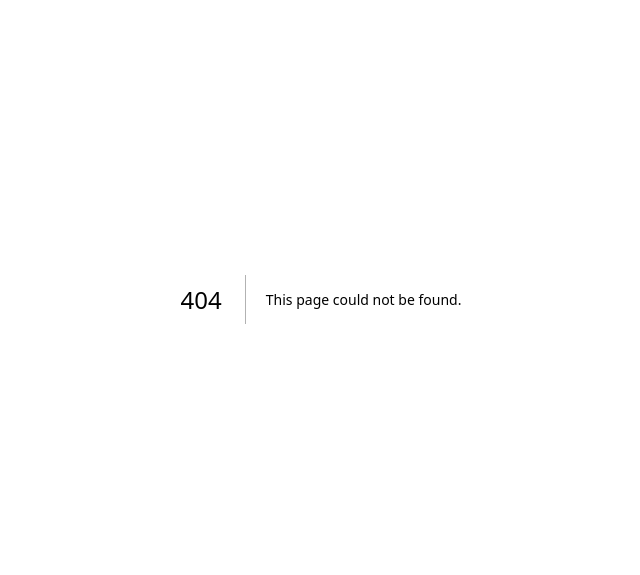
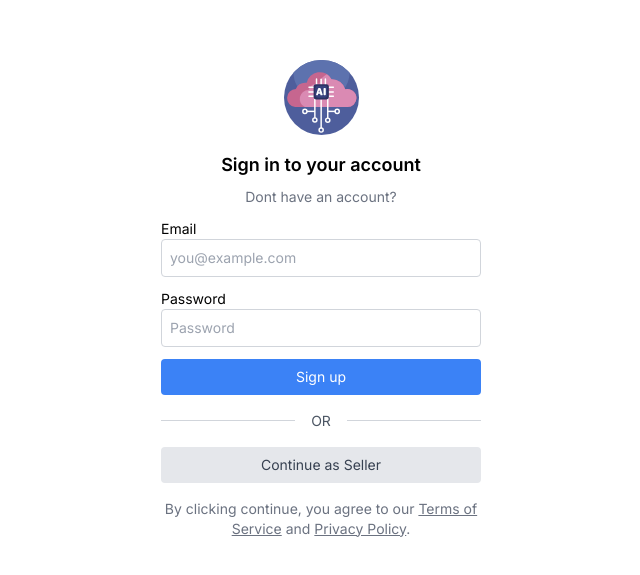
Before and after one commit to abraxas93/dashboard-ui-app, a Next.js app: page /sign-in in a window 1280 px wide. Before the commit this address had no page. Shown: the part 101-676 px from the top of the page, without its empty margins (319-959 px from the left). Built offline with nearby package versions, Linux system fonts and the light colour scheme.

Commit message:
feat: add a sign in page

```diff
--- /dev/null
+++ b/app/sign-in/page.tsx
@@ -0,0 +1,43 @@
+import Image from "next/image";
+import { Text } from "@/components/Text/Text";
+import { Input } from '@/components/Input';
+import { Button } from '@/components/Button';
+import { HLine } from '@/components/HLine';
+
+export default function SignIn() {
+  return (
+    <main className="flex justify-center items-center h-screen">
+      <div className="flex flex-col w-80 gap-3">
+        <div className="flex items-center flex-col gap-2">
+          <Image
+            src="/ai.svg"
+            alt="Next.js Logo"
+            width={75}
+            height={75}
+            priority
+          />
+          <Text title="Sign in to your account" className='text-lg font-semibold pt-2'></Text>
+          <Text text="Dont have an account?" className='text-gray-500 text-sm'></Text>
+        </div>
+        <div className="flex flex-col w-full gap-3">
+          <Input label="Email" placeholder="you@example.com" className="text-sm"/>
+          <Input label="Password" placeholder="Password" className="text-sm"/>
+        </div>
+        <div className="flex flex-col items-center space-y-4">
+          <Button variant="filled" size='s' fullWidth>
+            Sign up
+          </Button>
+          <div className="flex items-center my-4 w-full">
+            <HLine />
+            <Text className="flex-shrink mx-4 text-sm text-gray-600" text='OR'></Text>
+            <HLine />
+          </div>
+          <Button variant="clear" size='s' fullWidth>Continue as Seller</Button>
+          <div className="text-center text-sm text-gray-500">
+            By clicking continue, you agree to our <a href="#" className="underline">Terms of Service</a> and <a href="#" className="underline">Privacy Policy</a>.
+          </div>
+        </div>
+      </div>
+    </main>
+  );
+}
```
